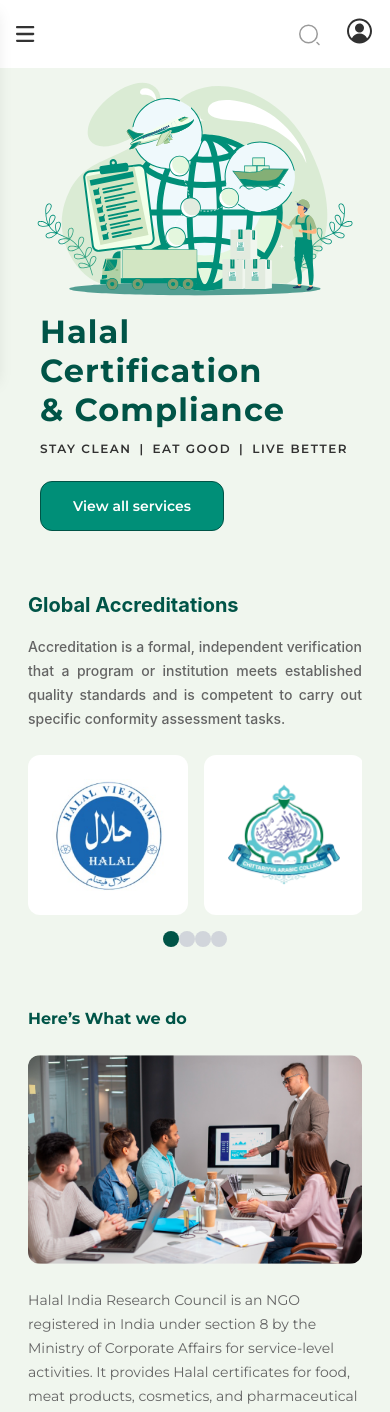
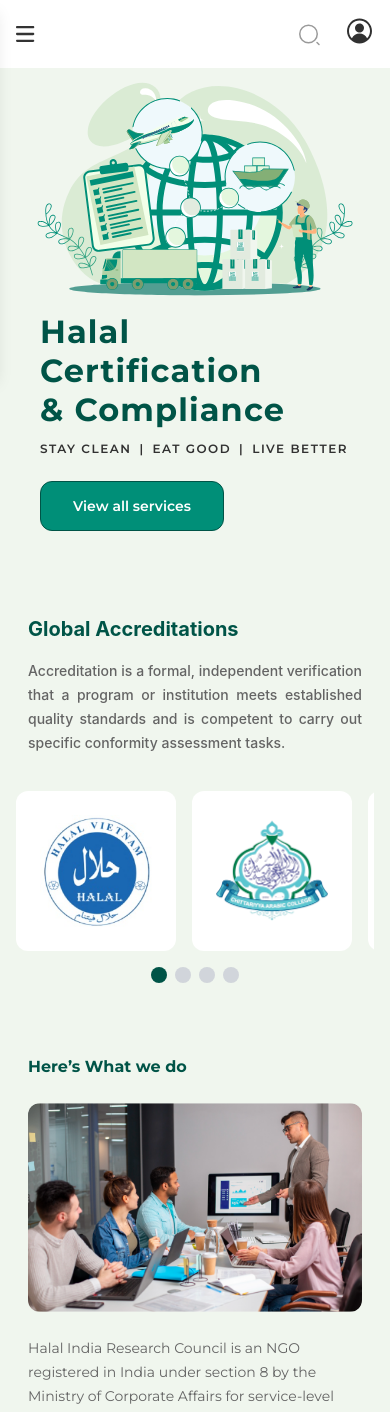
Before and after one commit to jayashri1998/Figma-Task, a React (Vite) app: page / in a window 390 px wide. Shown: the top 1412 px of the page. Built offline with nearby package versions, Linux system fonts and the light colour scheme.

Commit message:
responsive

```diff
--- a/src/Components/Home/Card.jsx
+++ b/src/Components/Home/Card.jsx
@@ -18,11 +18,12 @@ const Card = () => {
 
   return (
     <div className='mt-[60px] lg:mt-[120px] overflow-hidden font-sans'>
+    <div className='px-3 py-3 lg:px-[100px] lg:py-[140px]'>
       <h2 className='text-[#005447] text-xl lg:text-[32px] font-bold'>Global Accreditations</h2>
       <p className='pt-4 lg:py-3 text-sm text-justify leading-6 lg:text-base font-medium lg:font-normal text-[#646464]'>
         Accreditation is a formal, independent verification that a program or institution meets established quality standards and is competent to carry out specific conformity assessment tasks.
       </p>
-
+      </div>
       {/* Card Container */}
       <div className='mt-6 flex   w-full max-w-[365px] sm:max-w-[540px] md:max-w-[820px] lg:max-w-full items-center justify-between gap-4 lg:gap-6 overflow-x-hidden snap-x snap-mandatory'>
   {images.map((image, index) => (
@@ -40,8 +41,8 @@ const Card = () => {
 
 
       {/* Indicator Buttons (Only visible on mobile) */}
-      <div className='mt-4 flex justify-center w-full lg:hidden'>
-        <div className="flex justify-center w-full max-w-xs space-x-[6]">
+      <div className='mt-4  flex justify-center w-full lg:hidden'>
+        <div className="flex gap-2 justify-center w-full max-w-xs space-x-[6]">
           {images.map((_, index) => (
             <button
               key={index}
--- a/src/Components/Home/Herosection.jsx
+++ b/src/Components/Home/Herosection.jsx
@@ -7,13 +7,18 @@ import HalalService from "./HalalService";
 import SocialService from "./SocialService";
 const Herosection = () => {
   return (
-    <div className=" px-3 py-3 lg:px-[100px] lg:py-[140px] font-montserrat leading-6">
+    <div className="  font-montserrat leading-6">
+    <div className="px-3 py-3 lg:px-[100px] lg:py-[140px]">
       <MainHerosection />
-
+      </div>
+      <div>
       <Card />
+      </div>
+      <div className="px-3 py-3 lg:px-[100px] lg:py-[140px]">
       <HalalService />
       <SocialService />
       <ContactUs />
+      </div>
     </div>
   );
 };
```
